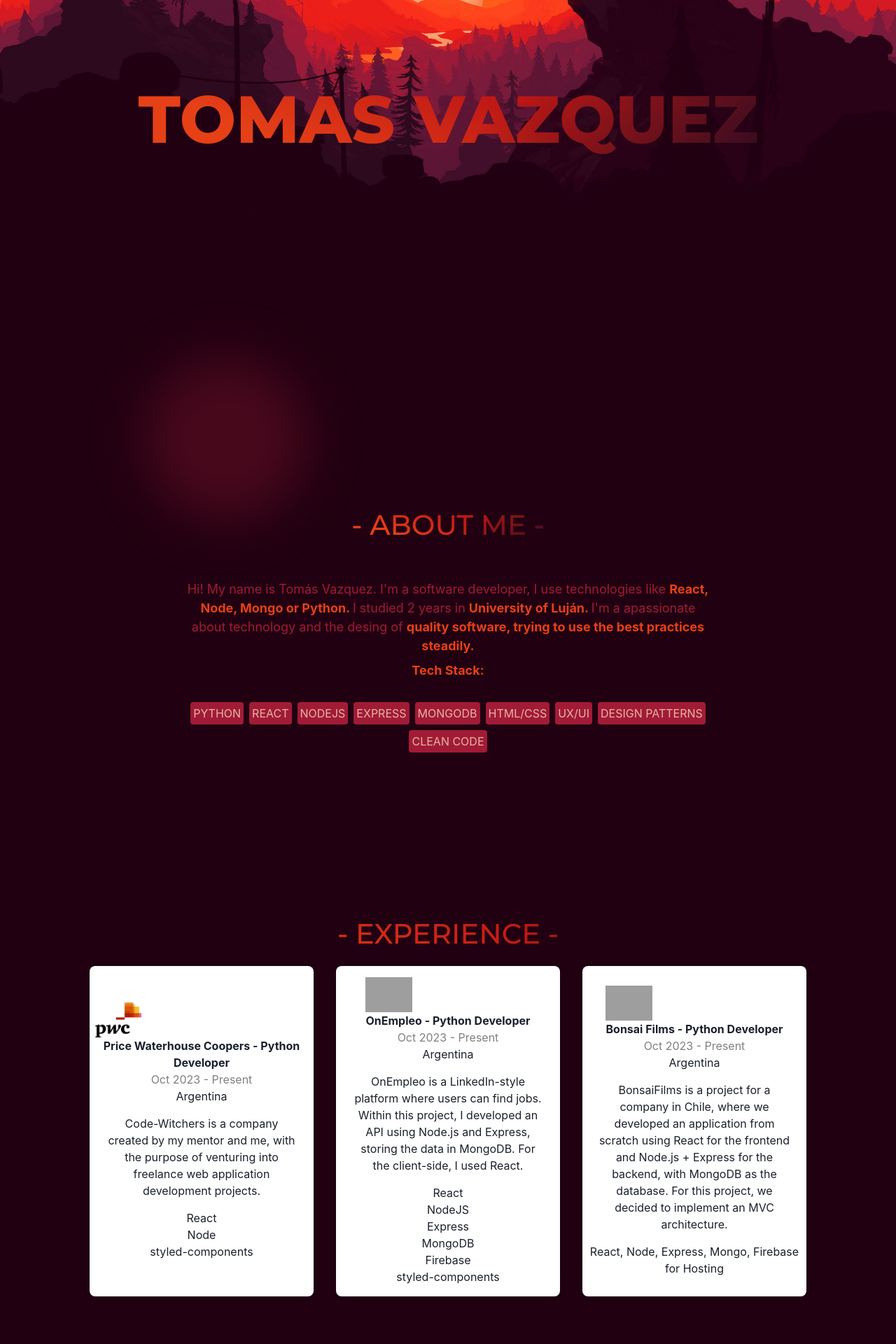
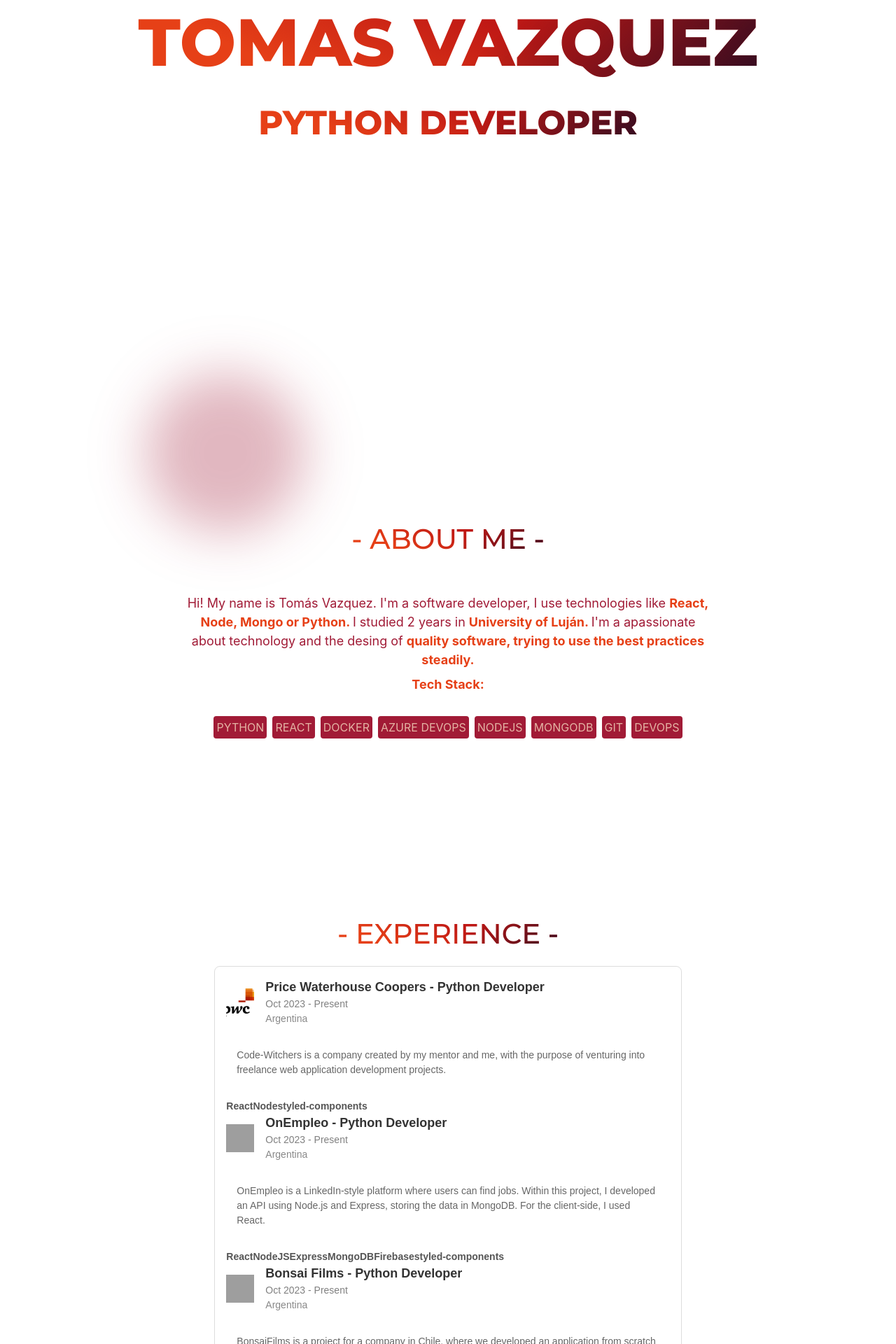
Before and after one commit to vazqueztomas/portfolio, a React (Create React App) app: page / in a window 1280 px wide. Shown: the part 360-2280 px from the top of the page at 70% size. Built offline with nearby package versions, Linux system fonts and the light colour scheme; grey boxes are pictures that could not be loaded.

Commit message:
fix(config): create new view of works

```diff
--- a/src/components/Contact.jsx
+++ b/src/components/Contact.jsx
@@ -7,7 +7,7 @@ import TitleRemarcado from './TitleRemarcado';
 
 const Contact = () => {
   return (
-    <Stack background={'#210011;'} justifyContent = {'center'} alignItems = {'center'} color = '#FFA475' padding = {[3, 0, 0]}>
+    <Stack justifyContent = {'center'} alignItems = {'center'} color = '#FFA475' padding = {[3, 0, 0]}>
       <BoxAnimated>
 
       <Stack color = {'#A11B36'} justify = 'center' align={'center'}>
--- a/src/components/ContributorsView.js
+++ b/src/components/ContributorsView.js
@@ -32,7 +32,6 @@ const ContributorsView = () => {
   return (
     <Stack
       color="#FFA475"
-      backgroundColor={'#210011'}
       direction="column"
       id="colabs"
       justifyContent={'center'}
--- a/src/components/Descripcion.js
+++ b/src/components/Descripcion.js
@@ -7,13 +7,12 @@ import { BoxAnimated } from './Hero';
 const TECNOLOGIAS = [
   'PYTHON',
   'REACT',
+  'DOCKER',
+  'AZURE DEVOPS',
   'NODEJS',
-  'EXPRESS',
   'MONGODB',
-  'HTML/CSS',
-  'UX/UI',
-  'DESIGN PATTERNS',
-  'CLEAN CODE',
+  'GIT',
+  'DEVOPS',
 ];
 
 const Circle = styled.div`
@@ -64,7 +63,6 @@ const Descripcion = () => {
     <Stack
       py={[0, 2, 8]}
       id="aboutme"
-      backgroundColor={'#210011'}
       height={['100%', '100vh']}
       justifyContent="center"
       alignItems={'center'}
--- a/src/components/Hero.css
+++ b/src/components/Hero.css
@@ -55,14 +55,6 @@
     }
 }
 
-#hero {
-    background-size: cover;
-    background-repeat: no-repeat;
-    background-position: 0% 100%;
-    background-image: url(../../public/4k-minimalist-orange-aesthetic-forest-4dy7tgghgni5mwwc.jpg);
-    width: 100%;
-    margin: 0 auto;
-}
 
 #hero h1 {
     text-transform: uppercase;
@@ -72,3 +64,12 @@
     -webkit-text-fill-color: transparent;
     font-family: 'Montserrat', sans-serif;
 }
+
+#hero h6 {
+    text-transform: uppercase;
+    text-align: center;
+    background: linear-gradient(135deg, hsla(0, 0%, 100%, 0) 56%, #330C21 98%), linear-gradient(25deg, #e64017 23%, #bf1815 60%);
+    -webkit-background-clip: text;
+    -webkit-text-fill-color: transparent;
+    font-family: 'Montserrat', sans-serif;
+}
--- a/src/components/Hero.js
+++ b/src/components/Hero.js
@@ -27,8 +27,9 @@ const Hero = () => {
       height= {['800px','100vh']}
       >
       <BoxAnimated>
-      <Stack id="hero-text" justifyContent={['center']} alignItems={'center'} pt={'260px'}>
+      <Stack id="hero-text" justifyContent={['center']} alignItems={'center'} pt={'120px'}>
         <Text fontSize={['4xl','5xl','6xl', '95px']} as = 'h1' px={[2, 1, 0]}>Tomas Vazquez</Text>
+        <Text fontSize={['2xl','3xl','4xl', '48px']} as = 'h6' px={[2, 1, 0]}>Python developer</Text>
       </Stack>
       </BoxAnimated>
 
--- a/src/components/NewExperienceCard.jsx
+++ b/src/components/NewExperienceCard.jsx
@@ -1,27 +1,75 @@
 import React from 'react';
 import { works } from './worksArray';
+import styled from 'styled-components';
+
+const Card = styled.div`
+  border: 1px solid #ddd;
+  border-radius: 8px;
+  padding: 16px;
+  font-family: Arial, sans-serif;
+  display: flex;
+  flex-direction: column;
+  max-width: 75ch;
+`;
+
+const Header = styled.div`
+  display: flex;
+  align-items: center;
+  margin-bottom: 16px;
+`;
+const LogoContainer = styled.div`
+  width: 40px;
+  height: 40px;
+  margin-right: 16px;
+  overflow: hidden;
+  display: flex;
+  justify-content: center;
+  align-items: center;
+`;
+
+const Logo = styled.img`
+  max-width: 100%;
+  max-height: 100%;
+  object-fit: contain; /* Asegura que la imagen se ajuste sin perder su aspecto */
+`;
+
+const Title = styled.div`
+  display: flex;
+  flex-direction: column;
+  text-align: left;
+`;
+
+const Role = styled.h3`
+  margin: 0;
+  font-size: 18px;
+  color: #333;
+`;
+
+const Company = styled.span`
+  font-size: 14px;
+  color: #888;
+`;
+
+const Info = styled.div`
+  font-size: 14px;
+  color: #666;
+  margin-bottom: 16px;
+  text-align: left;
+`;
+
+const Skills = styled.div`
+  font-size: 14px;
+  color: #555;
+`;
 
 const NewExperienceCard = () => {
   return (
-    <div style = {{display: 'flex', justifyContent: 'center'}}>
+    <Card>
       {works.map((work, index) => (
-        <div
-          style={{
-            background: 'white',
-            padding: '16px 8px',
-            borderRadius: '8px',
-            boxShadow: '0 0 10px rgba(0,0,0,0.2)',
-            display: 'flex',
-            flexDirection: 'column',
-            justifyContent: 'center',
-            alignItems: 'center',
-            textAlign: 'center',
-            margin: '0 16px',
-            maxWidth: '20rem',
-          }}
-        >
-          <div className="experience-header">
-            <img
+        <div>
+          <Header>
+            <LogoContainer>
+              <Logo
                 src={work.src}
                 alt="Company logo"
                 style={{
@@ -30,22 +78,34 @@ const NewExperienceCard = () => {
                     'cover' /* Esto asegura que la imagen mantenga su proporción y se recorte si es necesario */,
                 }}
               />
-            <div>
-                  <h3 style = {{fontWeight: 'bold'}}>{work.company} - {work.role}</h3>
-              <p style = {{color: 'gray'}}>{work.period}</p>
-              <p>{work.location}</p>
+            </LogoContainer>
+            <Title>
+              <Role style={{ fontWeight: 'bold' }}>
+                {work.company} - {work.role}
+              </Role>
+              <Company style={{ color: 'gray' }}>{work.period}</Company>
+              <Company>{work.location}</Company>
+            </Title>
+          </Header>
+          <Info className="description" style={{ padding: '15px' }}>
+            {work.description}
+          </Info>
+          <div
+            style={{
+              display: 'flex',
+              flexDirection: 'row',
+              fontWeight: 'bold',
+            }}
+          >
+            {work.technologies.map((tech, index) => (
+              <Skills className="skills" key={index}>
+                {tech}
+              </Skills>
+            ))}
           </div>
         </div>
-          <p className="description" style = {{padding: '15px'}}>{work.description}</p>
-          {work.technologies.map((tech, index) => (
-            <p className="skills" key={index}>
-              {tech}
-            </p>
-
       ))}
-        </div>
-      ))}
-    </div>
+    </Card>
   );
 };
 
--- a/src/components/Works.js
+++ b/src/components/Works.js
@@ -1,29 +1,23 @@
-import { motion } from 'framer-motion';
-import React, { useState } from 'react';
+import React from 'react';
 import TitleRemarcado from './TitleRemarcado';
 import './Works.css';
-import { works } from './worksArray';
-import { SimpleGrid } from '@chakra-ui/react';
 import NewExperienceCard from './NewExperienceCard';
 
 export default function App() {
-  const [showCard, setShowCard] = useState(false);
-  const [selectedWorkIndex, setSelectedWorkIndex] = useState(-1);
 
   return (
     <div
       style={{
-        backgroundColor: '#210011',
         textAlign: 'center',
         padding: '4rem 0',
         display: 'flex',
         flexDirection: 'column',
+        alignItems: 'center',
         gap: '16px',
       }}
     >
       <TitleRemarcado contenido="EXPERIENCE" />
       <NewExperienceCard />
-
     </div>
   );
 }
```
Lines whose indentation alone changed are shown as unchanged.
